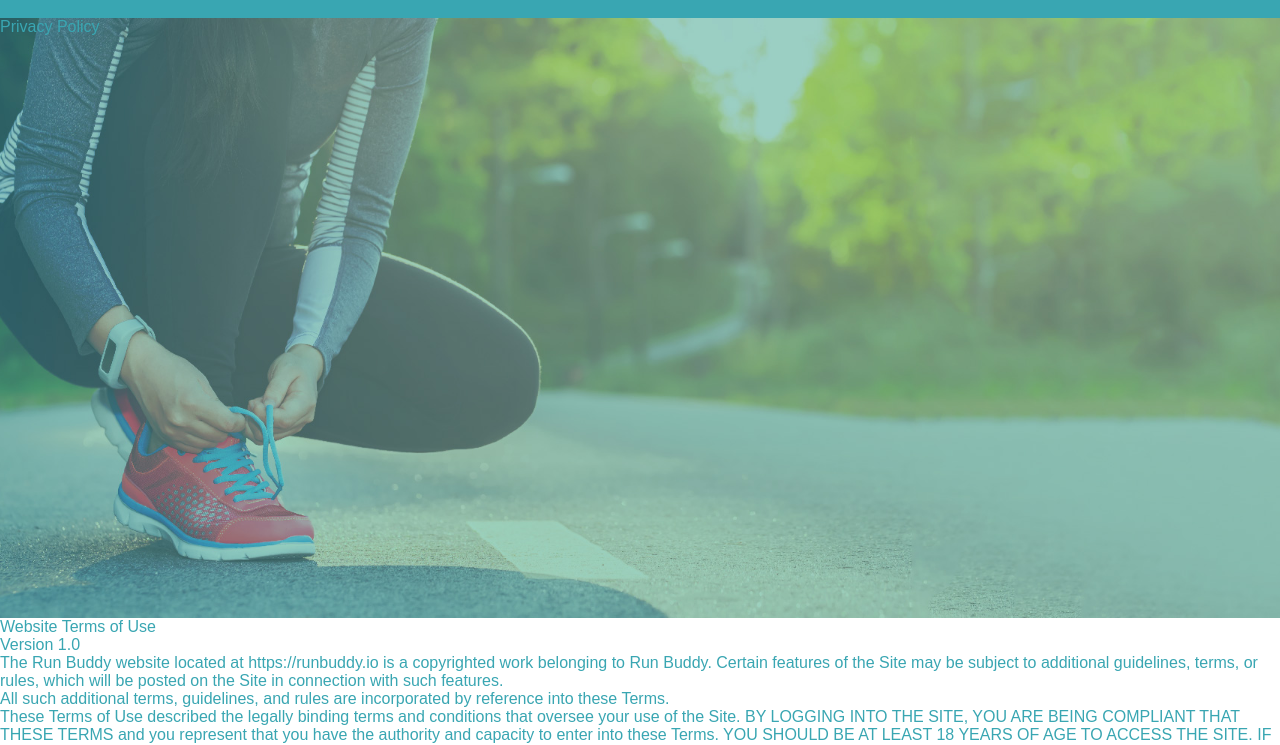
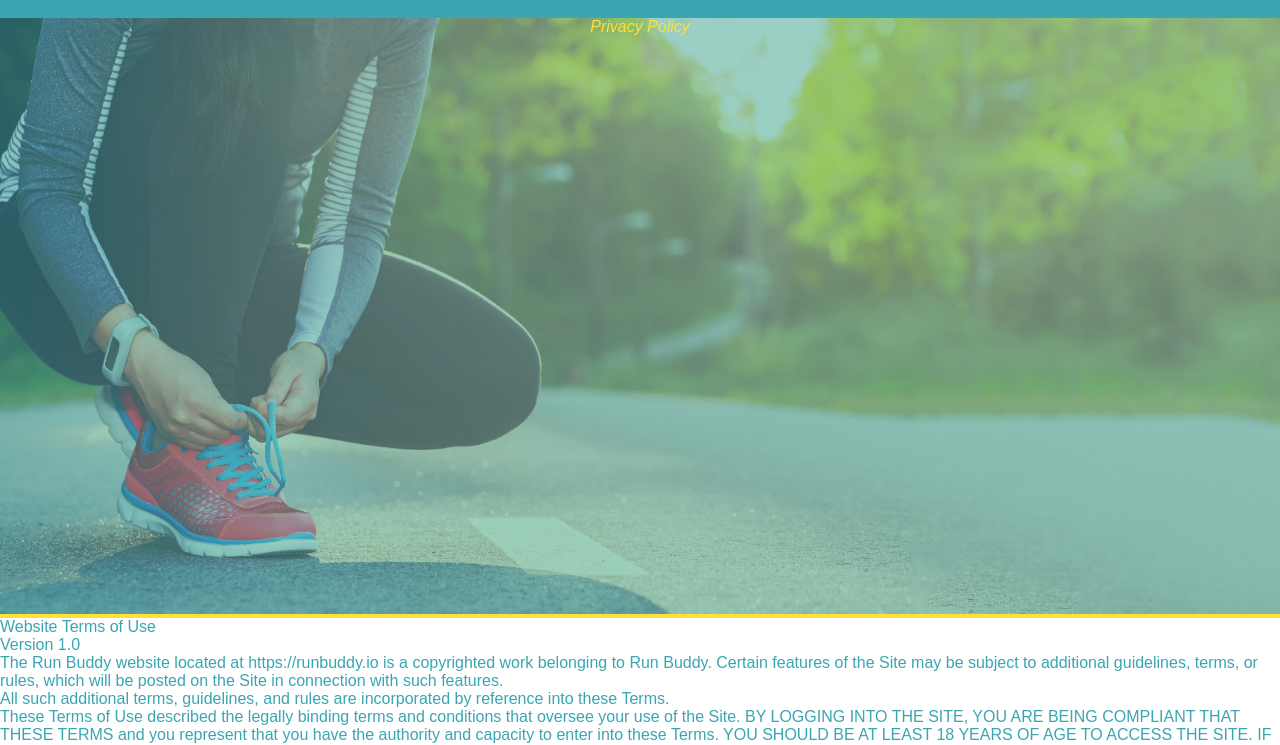
Before and after one commit to ennschwndr/Run-Buddy, a plain HTML site: page privacy-policy.html in a window 1280 px wide. Shown: the part 64-809 px from the top of the page. Drawn offline with Linux system fonts and the light colour scheme.

Commit message:
Added secondary-styles.css

```diff
--- a/privacy-policy.html
+++ b/privacy-policy.html
@@ -4,6 +4,7 @@
         <meta charset="UTF-8" />
             <title>Privacy Policy - Run Buddy</title>
         <link rel="stylesheet" href="style.css"/>
+        <link rel="stylesheet" href="./secondary-styles.css"/>
     </head>
   <body>
     <header>
--- /dev/null
+++ b/secondary-styles.css
@@ -0,0 +1,17 @@
+.hero {
+    background-image: url(hero-bg.jpg);
+    height: 600px;
+    background-size: cover;
+    background-position: center;
+    position: relative;
+}
+
+.hero-secondary {
+    text-align: center;
+    color: #fce138;
+    font-style: italic;
+    font-size: medium;
+    padding: 0 80px 15px 80px;
+    border-bottom: 4px solid;
+    border-color: #fce138;
+}
--- a/style.css
+++ b/style.css
@@ -73,7 +73,6 @@ footer a {
     position: relative;
 }
 
-/*
 .hero-secondary {
     background-image: url(hero.bg.jpg);
     height: 600px;
@@ -81,7 +80,7 @@ footer a {
     background-position: center;
     position: relative;
 }
-*/
+
 .hero-form {
     border: 3px solid #024e76;
     background-color: #fce138;
```
